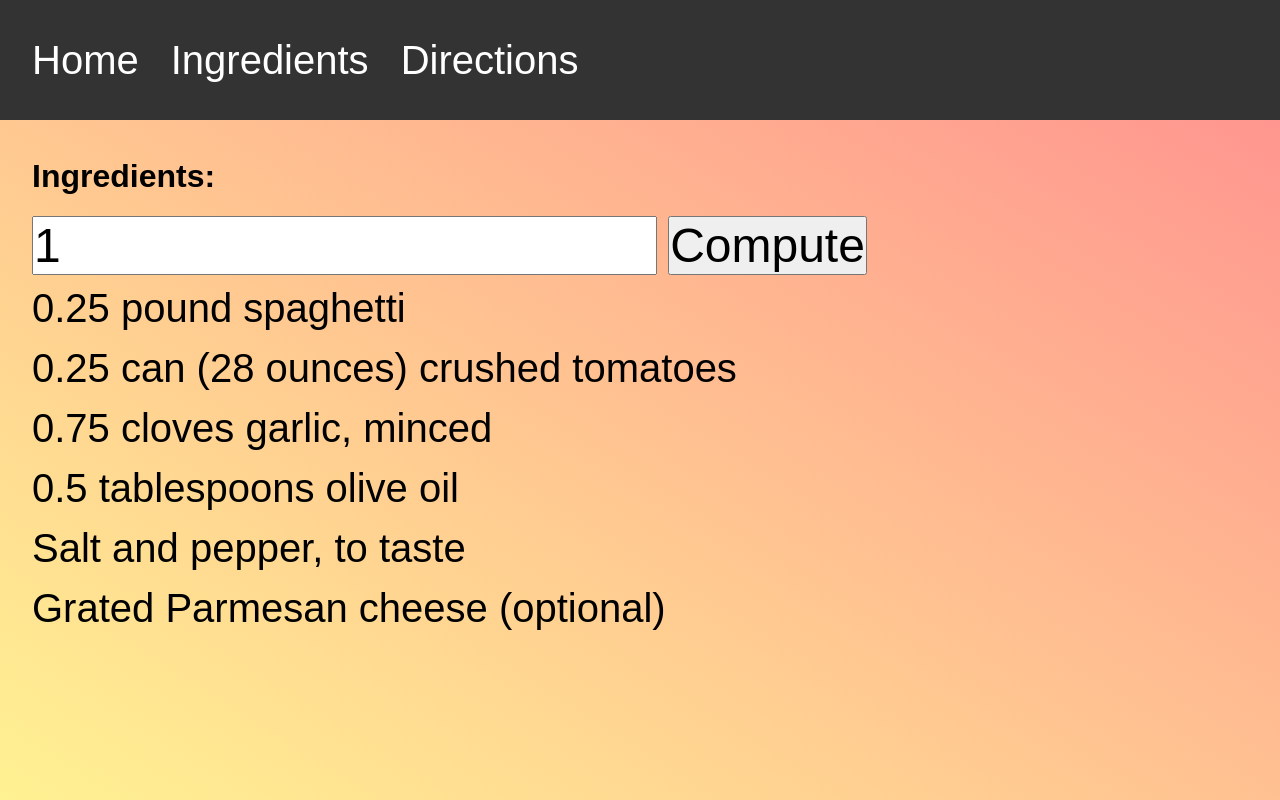
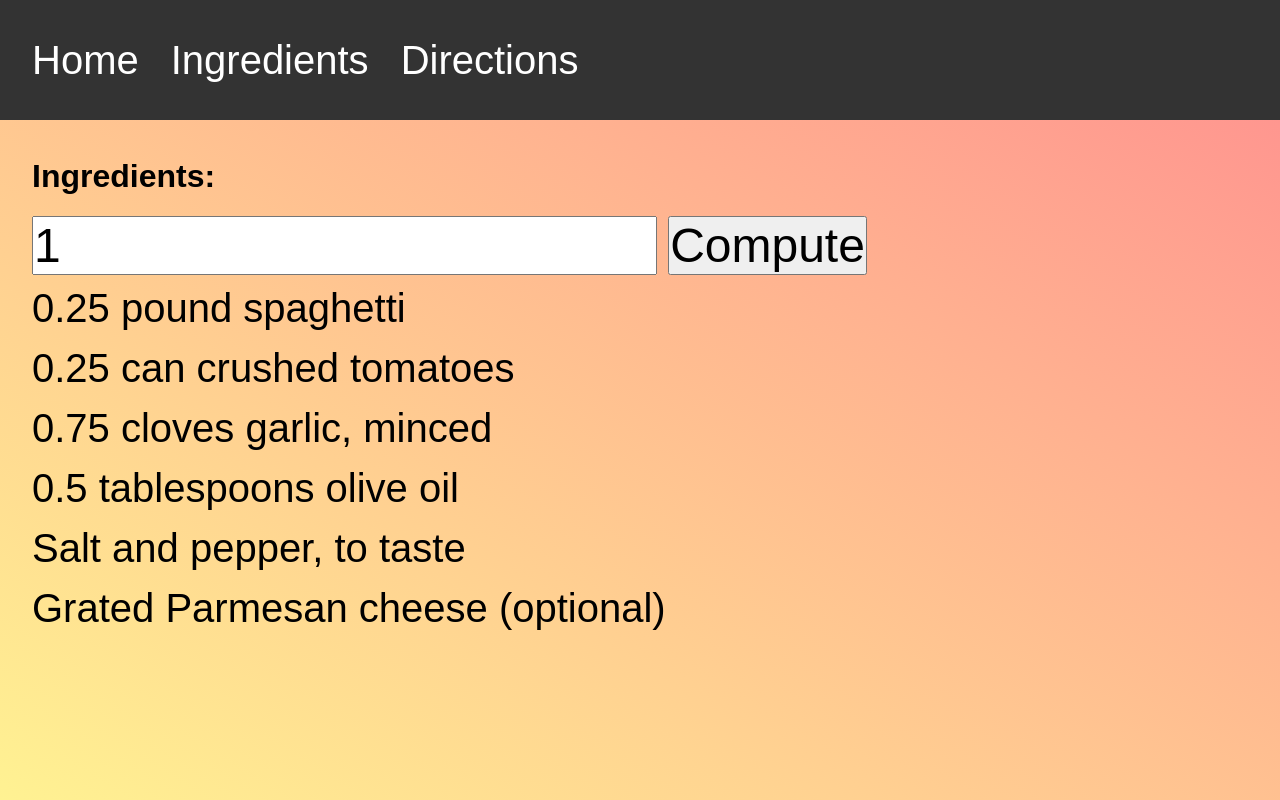
Before and after one commit to HarrisonFisher/CS351_Final_Project, a plain HTML site: page ingredients.html in a window 1280 px wide. Drawn offline with Linux system fonts and the light colour scheme.

Commit message:
Fixed Serving Size

```diff
--- a/ingredients.html
+++ b/ingredients.html
@@ -22,7 +22,7 @@
 			<button class="btn" id="btn">Compute</button>
 
 			<p><span id="spaghetti">0.25</span><span> pound spaghetti</span></p>
-			<p><span id="tomatoes">0.25</span><span> can (28 ounces) crushed tomatoes</span></p>
+			<p><span id="tomatoes">0.25</span><span> can crushed tomatoes</span></p>
 			<p><span id="garlic">0.75</span><span> cloves garlic, minced</span></p>
 			<p><span id="oil">0.5</span><span> tablespoons olive oil</span></p>
 			<p>Salt and pepper, to taste</p>
```
